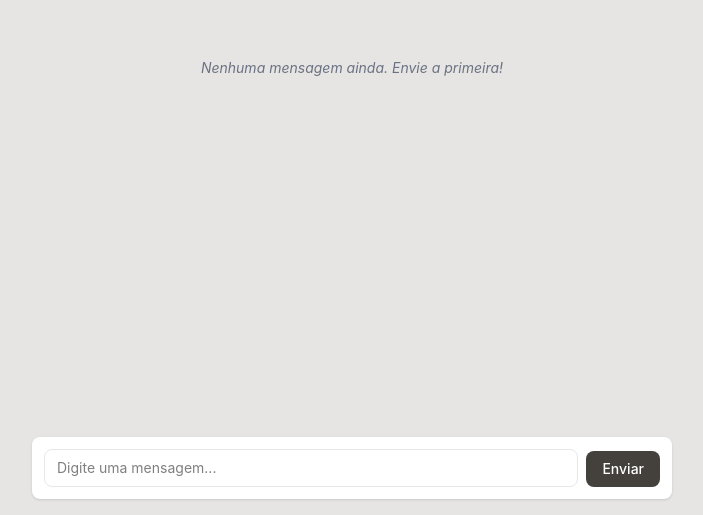
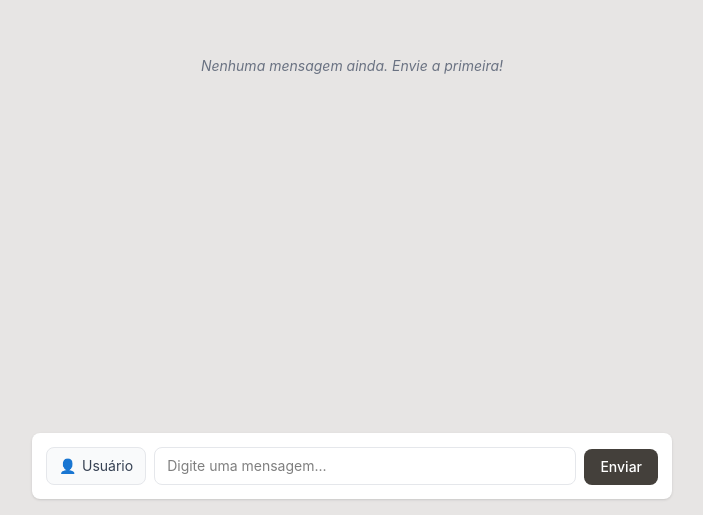
Before and after one commit to crzin2512-2025/chat-offline-react, a React (Vite) app: page / in a window 1280 px wide. Shown: the part 285-800 px from the top of the page, without its empty margins (288-991 px from the left). Built offline with nearby package versions, Linux system fonts and the light colour scheme.

Commit message:
Done: phase 4

```diff
--- a/src/components/Chat.tsx
+++ b/src/components/Chat.tsx
@@ -1,26 +1,31 @@
 import { useState, useCallback } from 'react'
-import type { Message } from '../types/message'
+import type { Message, Sender } from '../types/message'
 import MessageList from './MessageList'
 import ChatInput from './ChatInput'
 
 function Chat() {
   const [messages, setMessages] = useState<Message[]>([])
+  const [sender, setSender] = useState<Sender>('user')
 
   const handleSend = useCallback((text: string) => {
     const message: Message = {
       id: crypto.randomUUID(),
       text,
-      sender: 'user',
+      sender,
     }
     setMessages((prev) => [...prev, message])
-  }, [])
+  }, [sender])
+
+  function handleToggle() {
+    setSender((prev) => (prev === 'user' ? 'robot' : 'user'))
+  }
 
   return (
     <div className="flex h-dvh bg-stone-200">
       <div className="w-full max-w-2xl mx-auto flex flex-col h-full overflow-hidden">
         <MessageList messages={messages} />
         <div className="p-4">
-          <ChatInput onSend={handleSend} />
+          <ChatInput sender={sender} onToggle={handleToggle} onSend={handleSend} />
         </div>
       </div>
     </div>
--- a/src/components/ChatInput.tsx
+++ b/src/components/ChatInput.tsx
@@ -1,10 +1,14 @@
 import { useRef, type ChangeEvent, type KeyboardEvent } from 'react'
+import type { Sender } from '../types/message'
+import SenderToggle from './SenderToggle'
 
 type Props = {
+  sender: Sender
+  onToggle: () => void
   onSend: (text: string) => void
 }
 
-function ChatInput({ onSend }: Props) {
+function ChatInput({ sender, onToggle, onSend }: Props) {
   const textareaRef = useRef<HTMLTextAreaElement>(null)
 
   function adjustHeight() {
@@ -35,8 +39,11 @@ function ChatInput({ onSend }: Props) {
     el.style.height = 'auto'
   }
 
+  const isRobot = sender === 'robot'
+
   return (
-    <div className="bg-white rounded-lg shadow-sm p-3 flex items-end gap-2">
+    <div className={`bg-white rounded-lg shadow-sm p-3 flex items-end gap-2 border-2 transition-colors ${isRobot ? 'border-purple-500' : 'border-transparent'}`}>
+      <SenderToggle sender={sender} onToggle={onToggle} />
       <textarea
         ref={textareaRef}
         rows={1}
--- /dev/null
+++ b/src/components/SenderToggle.tsx
@@ -0,0 +1,24 @@
+import type { Sender } from '../types/message'
+
+type Props = {
+  sender: Sender
+  onToggle: () => void
+}
+
+function SenderToggle({ sender, onToggle }: Props) {
+  const isRobot = sender === 'robot'
+
+  return (
+    <button
+      type="button"
+      onClick={onToggle}
+      className="flex items-center gap-1.5 rounded-lg border border-gray-200 bg-gray-50 px-3 py-2 text-sm transition-colors hover:bg-gray-100 whitespace-nowrap"
+      title={`Enviando como ${isRobot ? 'robô' : 'usuário'}`}
+    >
+      <span>{isRobot ? '🤖' : '👤'}</span>
+      <span className="text-gray-700">{isRobot ? 'Robô' : 'Usuário'}</span>
+    </button>
+  )
+}
+
+export default SenderToggle
```
Also changed, not shown: .docs/prd.md.
